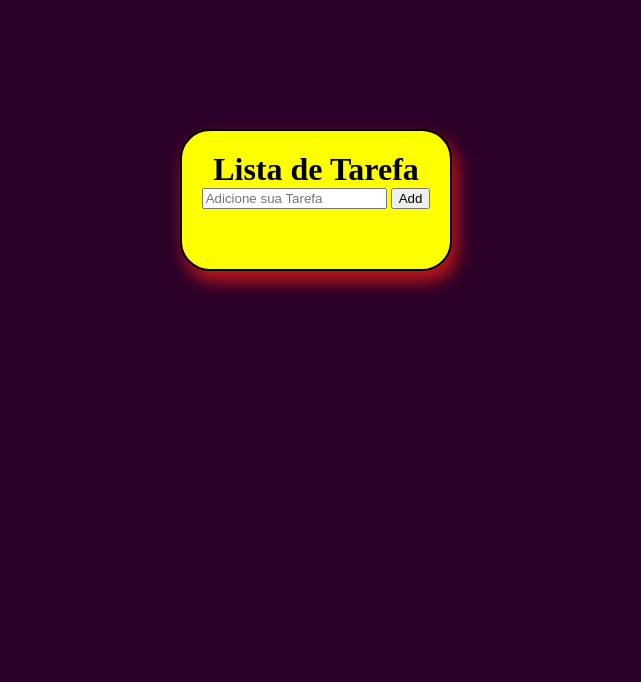
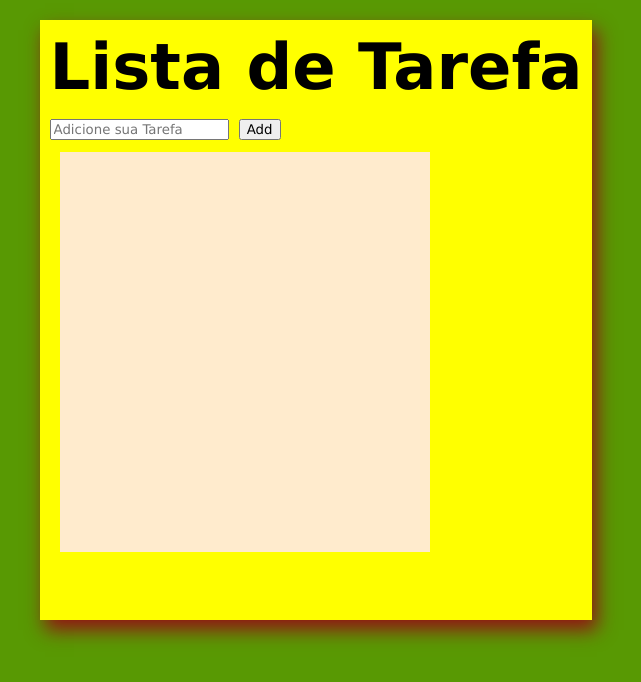
Before and after one commit to EduardoKaua/LIsta-de-Tarefa-1, a plain HTML site: page index.html in a window 1280 px wide. Shown: the whole page, without its empty margins (324-965 px from the left). Drawn offline with Linux system fonts and the light colour scheme.

Commit message:
arrumando css

```diff
--- a/index.html
+++ b/index.html
@@ -9,9 +9,14 @@
   <body>
     <div class="container">
       <h1>Lista de Tarefa</h1>
-      <input id="input" type="text" placeholder="Adicione sua Tarefa" />
+      <input
+        id="input"
+        type="text"
+        style="cursor: pointer"
+        placeholder="Adicione sua Tarefa"
+      />
       <button onclick="add ()">Add</button>
-      <ul id="ul"></ul>
+      <div><ul id="ul"></ul></div>
     </div>
 
     <script src="script.js"></script>
--- a/script.js
+++ b/script.js
@@ -3,9 +3,13 @@ const ul = document.getElementById("ul");
 const tarefa = [];
 
 function add() {
-  if (input.value != "") tarefa.push(input.value);
-  input.value = "";
-  render();
+  if (!input.value) {
+    alert("Sem tarefa para adicionar");
+  } else {
+    tarefa.push(input.value);
+    input.value = "";
+    render();
+  }
 }
 function render() {
   ul.innerHTML = null;
--- a/style.css
+++ b/style.css
@@ -1,35 +1,40 @@
 * {
+  font-family: "Lucida Sans", "Lucida Sans Regular", "Lucida Grande",
+    "Lucida Sans Unicode", Geneva, Verdana, sans-serif;
   margin: 0;
   box-sizing: border-box;
 }
 
 body {
-  background-color: rgb(43, 1, 41);
+  background-color: rgb(88, 153, 3);
   min-height: 50vh;
-  display: block;
   display: grid;
   place-items: center;
 }
 .container {
   background-color: yellow;
-  font-size: 2vh;
+  margin: 20px;
+  height: 600px;
+  font-size: 4vh;
   color: rgb(0, 0, 0);
-  text-align: center;
-  padding: 20px;
-  border-radius: 30px;
-  border: 2px solid black;
-  box-shadow: 5px 10px 18px rgb(197, 24, 24);
+  padding: 10px;
+  box-shadow: 5px 10px 18px rgb(146, 20, 20);
 }
 #ul {
+  background-color: blanchedalmond;
+  width: 370px;
+  text-align: left;
   padding: 20px;
-  text-align: left;
   font-size: 17px;
   color: rgb(0, 0, 0);
+  margin: 10px;
+  height: 400px;
 }
 button:hover {
   background-color: rgb(235, 28, 28);
-  border: 3px black;
+  border: 3px rgb(255, 255, 255);
   border-radius: 2px;
+  cursor: pointer;
 }
 
 .checked {
```
